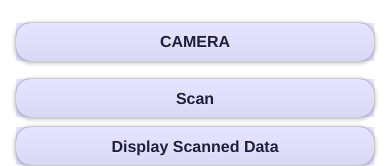
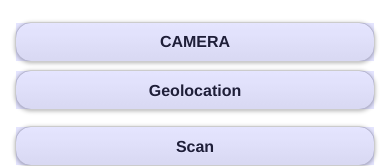
Before and after one commit to franciskornu-09/NewCamera, a plain HTML site: page index.html in a window 390 px wide. Shown: the part 212-378 px from the top of the page. Drawn offline with nearby package versions, Linux system fonts and the light colour scheme; some packages are replaced by stand-ins of ours.

Commit message:
Update index.html

```diff
--- a/index.html
+++ b/index.html
@@ -48,6 +48,7 @@
 				</button> </a>
 				<br />
 				<button id="capturePhoto">CAMERA</button>
+				<button id="geolocation">Geolocation</button>
                  <div>
                   <p>
           		  <a target="_blank" href="javascript:scan();" style="text-decoration: none"><button>Scan</button></a>
```
